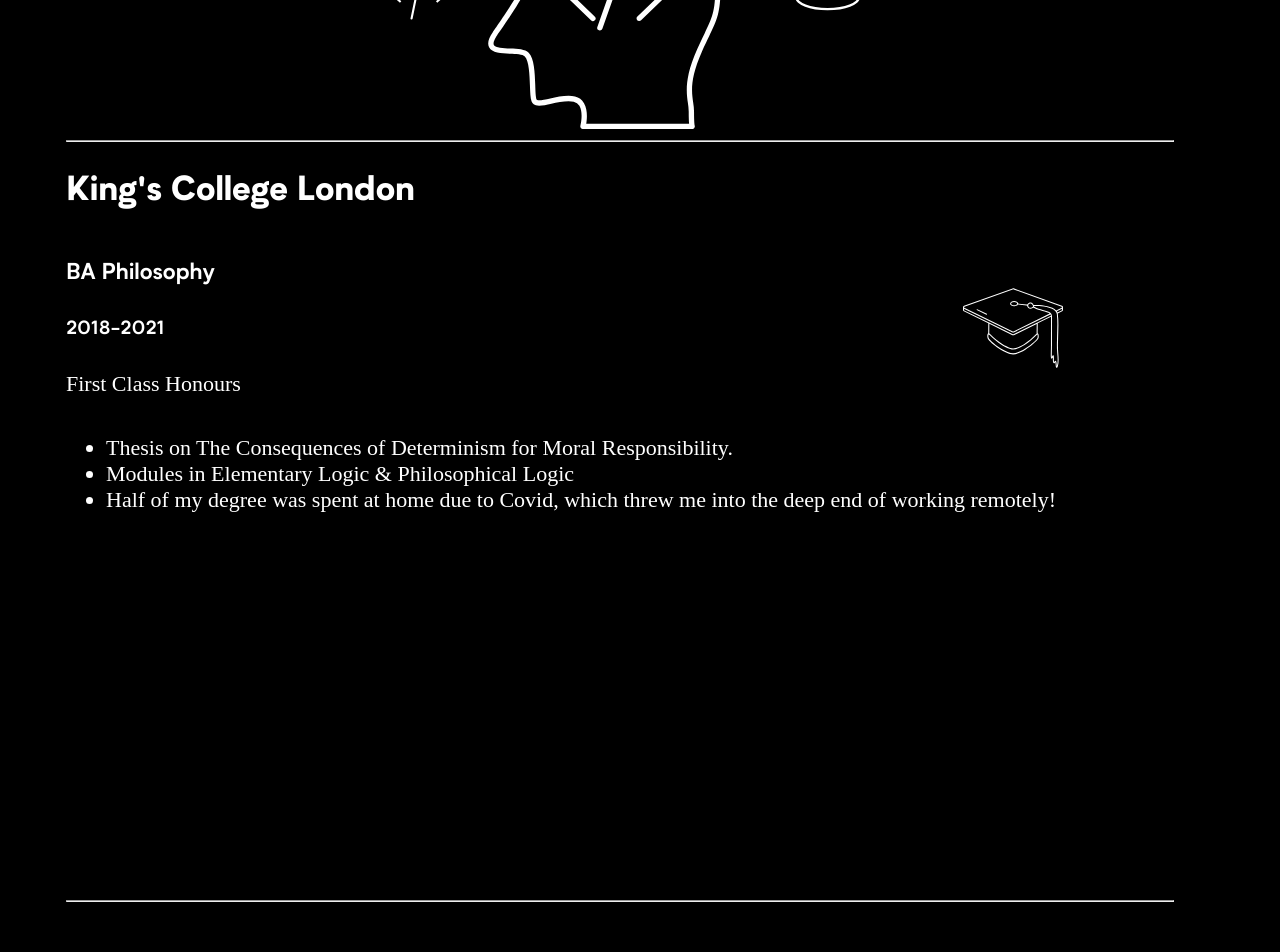
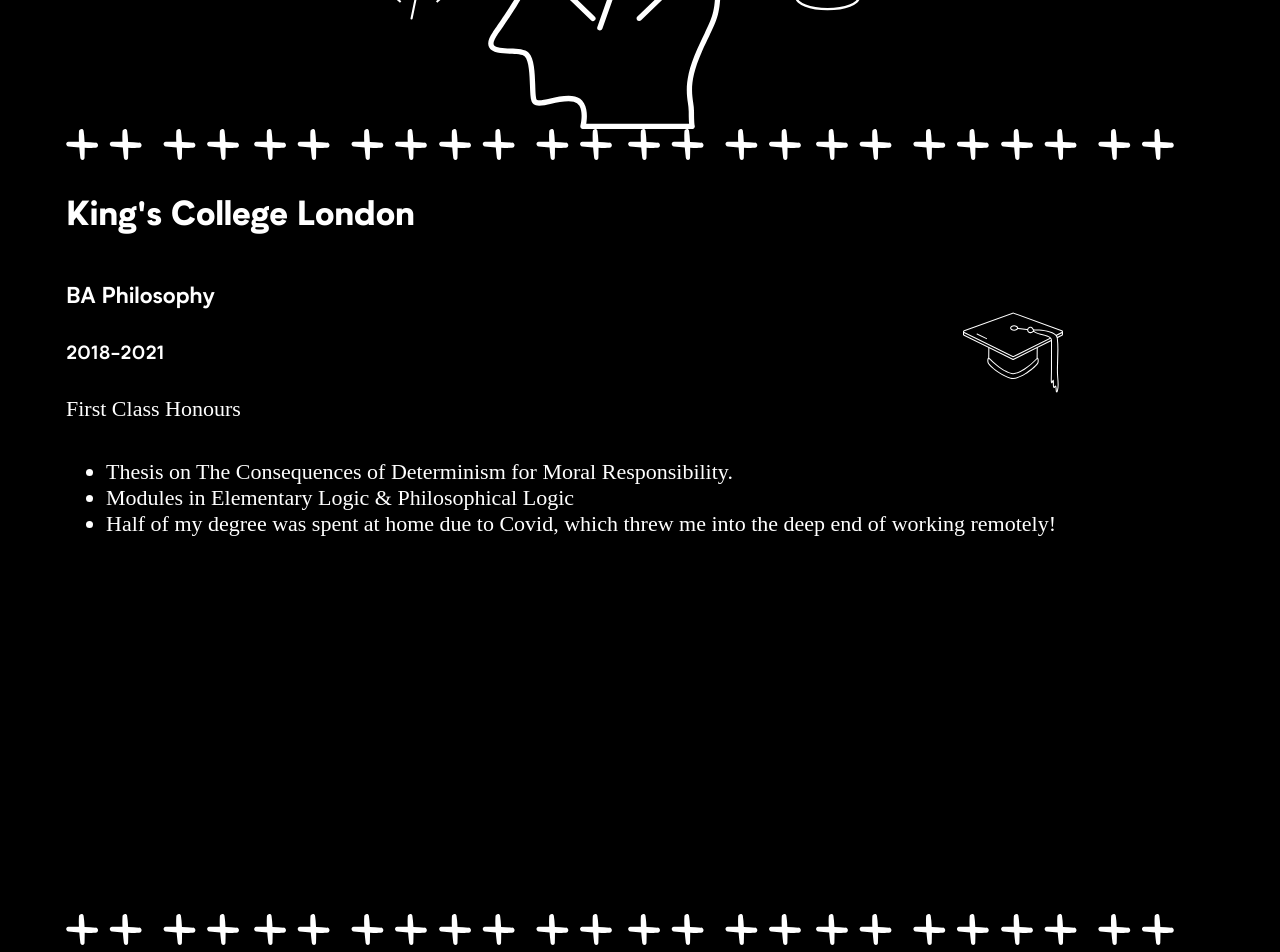
Before and after one commit to arthurfincham/react-portfolio, a React (Create React App) app: page / in a window 1280 px wide. Shown: the part 1560-2512 px from the top of the page. Built offline with nearby package versions, Linux system fonts and the light colour scheme; a web font is replaced by a local one.

Commit message:
update plus line

```diff
--- a/src/App.css
+++ b/src/App.css
@@ -153,7 +153,7 @@
 
 .Plus-line {
   margin: 0 auto;
-  width: 35vmin;
+  width: 100%;
 }
 
 .edu-icons {
--- a/src/components/Education.js
+++ b/src/components/Education.js
@@ -5,7 +5,6 @@
   return (
     <div className="section-box" id="Education">
       <h1 className="sticky-thc">Education</h1>
-      {/* <img src={plusLine} className="svg sticky-thc Plus-line" alt="logo" /> */}
       <div className="item-container">
         <h2>Makers Academy</h2>
         <div className="flex-row w-90">
@@ -23,7 +22,7 @@
         </ul>
         <img src={techHead} className="svg" id="tech-head" alt="techhead" />
       </div>
-      <hr className="" />
+      <img src={plusLine} className="svg Plus-line" alt="logo" />
       <div className="item-container">
         <h2>King's College London</h2>
         <div className="flex-row w-90">
@@ -40,7 +39,7 @@
           <li className="">Half of my degree was spent at home due to Covid, which threw me into the deep end of working remotely!</li>
         </ul>
       </div>
-      <hr className="" />
+      <img src={plusLine} className="svg Plus-line" alt="logo" />
     </div>
   );
 }
```
Also changed, not shown: src/svgs/plusDivider.svg.
